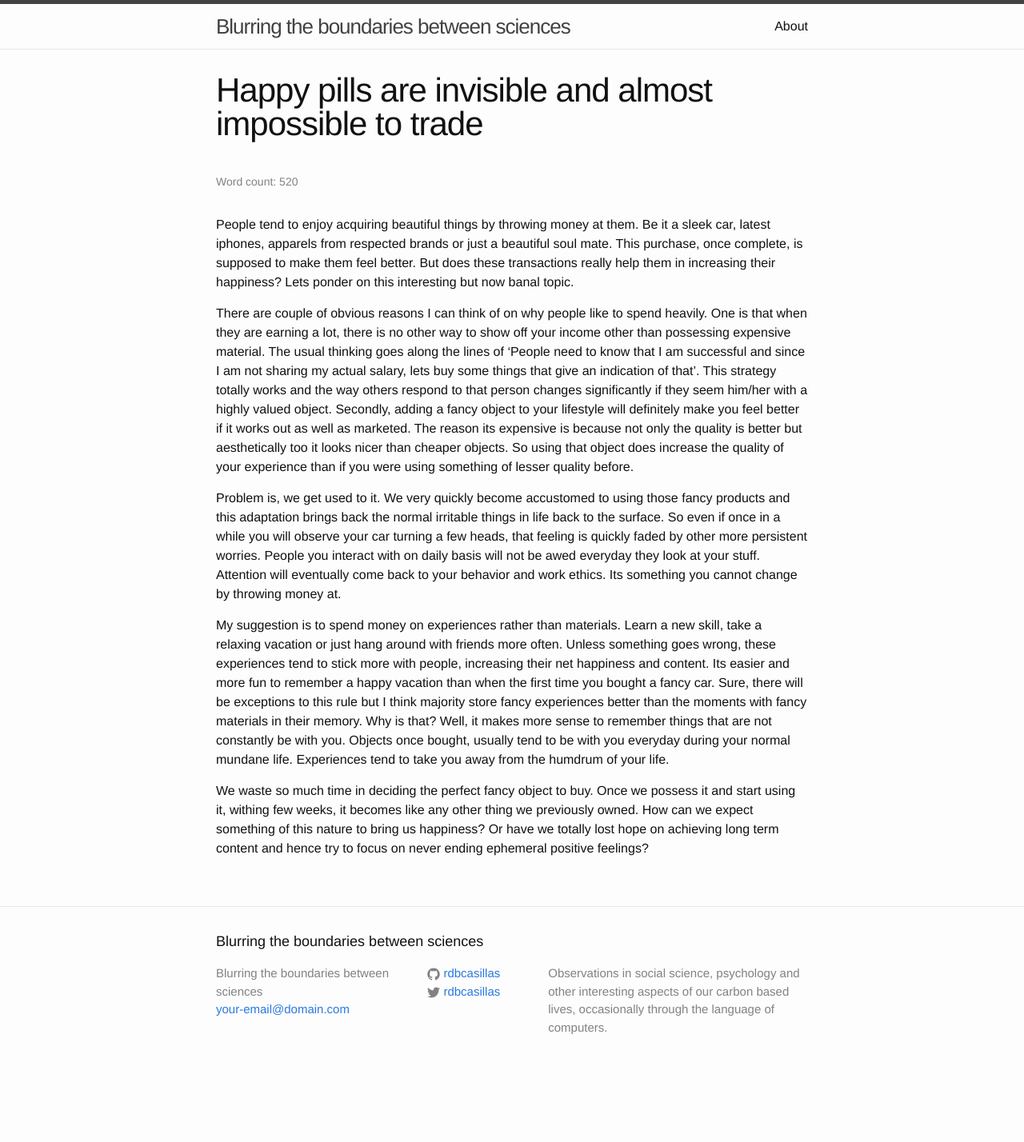
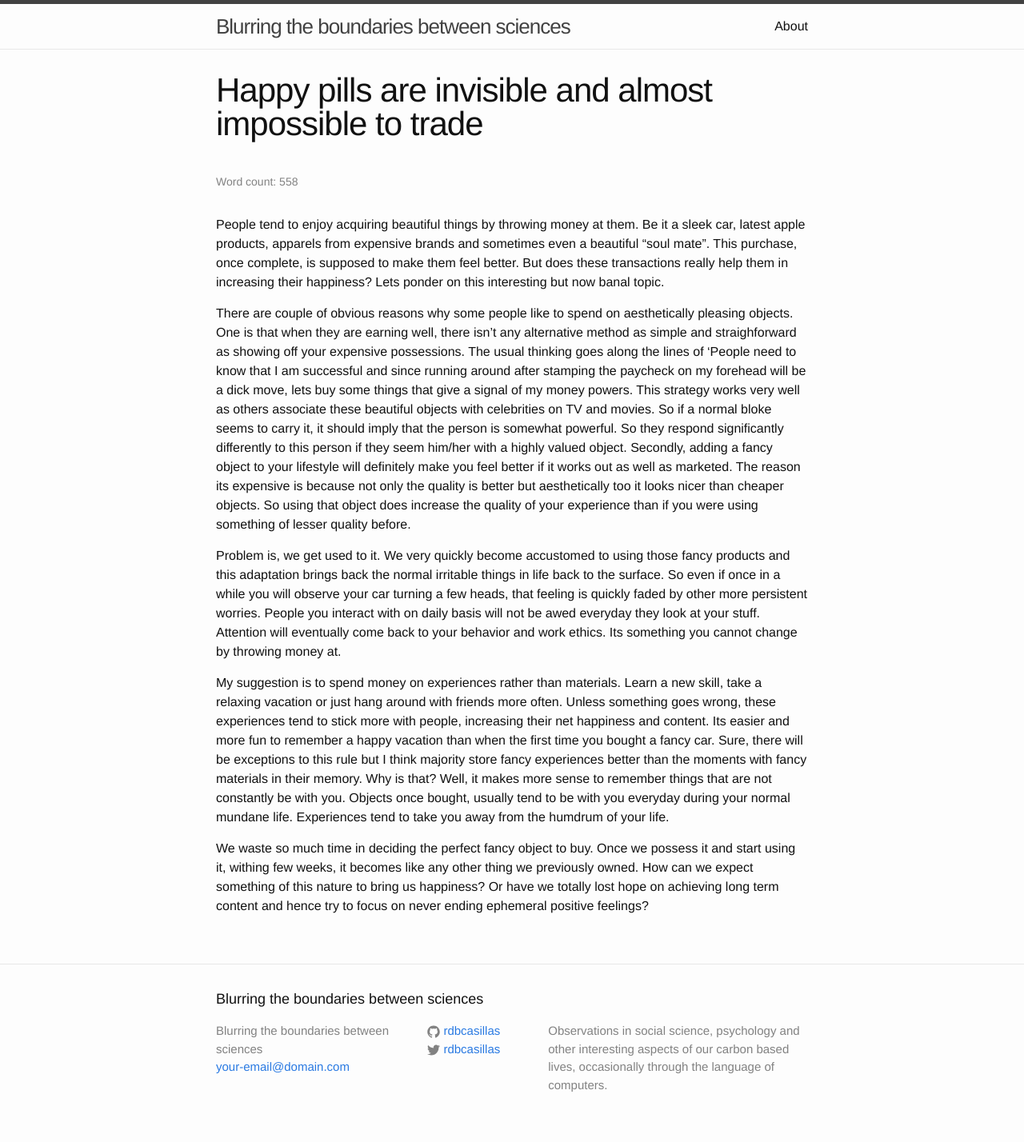
Before and after one commit to rdbcasillas/rdbcasillas.github.io, a Jekyll site: the page built from _posts/2015-11-09-happyPills.markdown, in a window 1280 px wide. Shown: the whole page at 80% size. Built offline with Jekyll 4.4.1, drawn with Linux system fonts in a browser that asks for light colours; Markdown is read by kramdown in place of the engine named in the settings; before the commit the page ends 1356 px from its top, so only the background shows below that.

Commit message:
Minor changes in language

```diff
--- a/_posts/2015-11-09-happyPills.markdown
+++ b/_posts/2015-11-09-happyPills.markdown
@@ -4,9 +4,9 @@ title: "Happy pills are invisible and almost impossible to trade"
 
 ---
 
-People tend to enjoy acquiring beautiful things by throwing money at them. Be it a sleek car, latest iphones, apparels from respected brands or just a beautiful soul mate. This purchase, once complete, is supposed to make them feel better. But does these transactions really help them in increasing their happiness? Lets ponder on this interesting but now banal topic.
+People tend to enjoy acquiring beautiful things by throwing money at them. Be it a sleek car, latest apple products, apparels from expensive brands and sometimes even a beautiful "soul mate". This purchase, once complete, is supposed to make them feel better. But does these transactions really help them in increasing their happiness? Lets ponder on this interesting but now banal topic.
 
-There are couple of obvious reasons I can think of on why people like to spend heavily. One is that when they are earning a lot, there is no other way to show off your income other than possessing expensive material. The usual thinking goes along the lines of ‘People need to know that I am successful and since I am not sharing my actual salary, lets buy some things that give an indication of that’. This strategy totally works and the way others respond to that person changes significantly if they seem him/her with a highly valued object. Secondly, adding a fancy object to your lifestyle will definitely make you feel better if it works out as well as marketed. The reason its expensive is because not only the quality is better but aesthetically too it looks nicer than cheaper objects. So using that object does increase the quality of your experience than if you were using something of lesser quality before.
+There are couple of obvious reasons why some people like to spend on aesthetically pleasing objects. One is that when they are earning well, there isn't any alternative method as simple and straighforward as showing off your expensive possessions. The usual thinking goes along the lines of ‘People need to know that I am successful and since running around after stamping the paycheck on my forehead will be a dick move, lets buy some things that give a signal of my money powers. This strategy works very well as others associate these beautiful objects with celebrities on TV and movies. So if a normal bloke seems to carry it, it should imply that the person is somewhat powerful. So they respond significantly  differently to this person if they seem him/her with a highly valued object. Secondly, adding a fancy object to your lifestyle will definitely make you feel better if it works out as well as marketed. The reason its expensive is because not only the quality is better but aesthetically too it looks nicer than cheaper objects. So using that object does increase the quality of your experience than if you were using something of lesser quality before.
 
 Problem is, we get used to it. We very quickly become accustomed to using those fancy products and this adaptation brings back the normal irritable things in life back to the surface. So even if once in a while you will observe your car turning a few heads, that feeling is quickly faded by other more persistent worries. People you interact with on daily basis will not be awed everyday they look at your stuff. Attention will eventually come back to your behavior and work ethics. Its something you cannot change by throwing money at.
 
```
